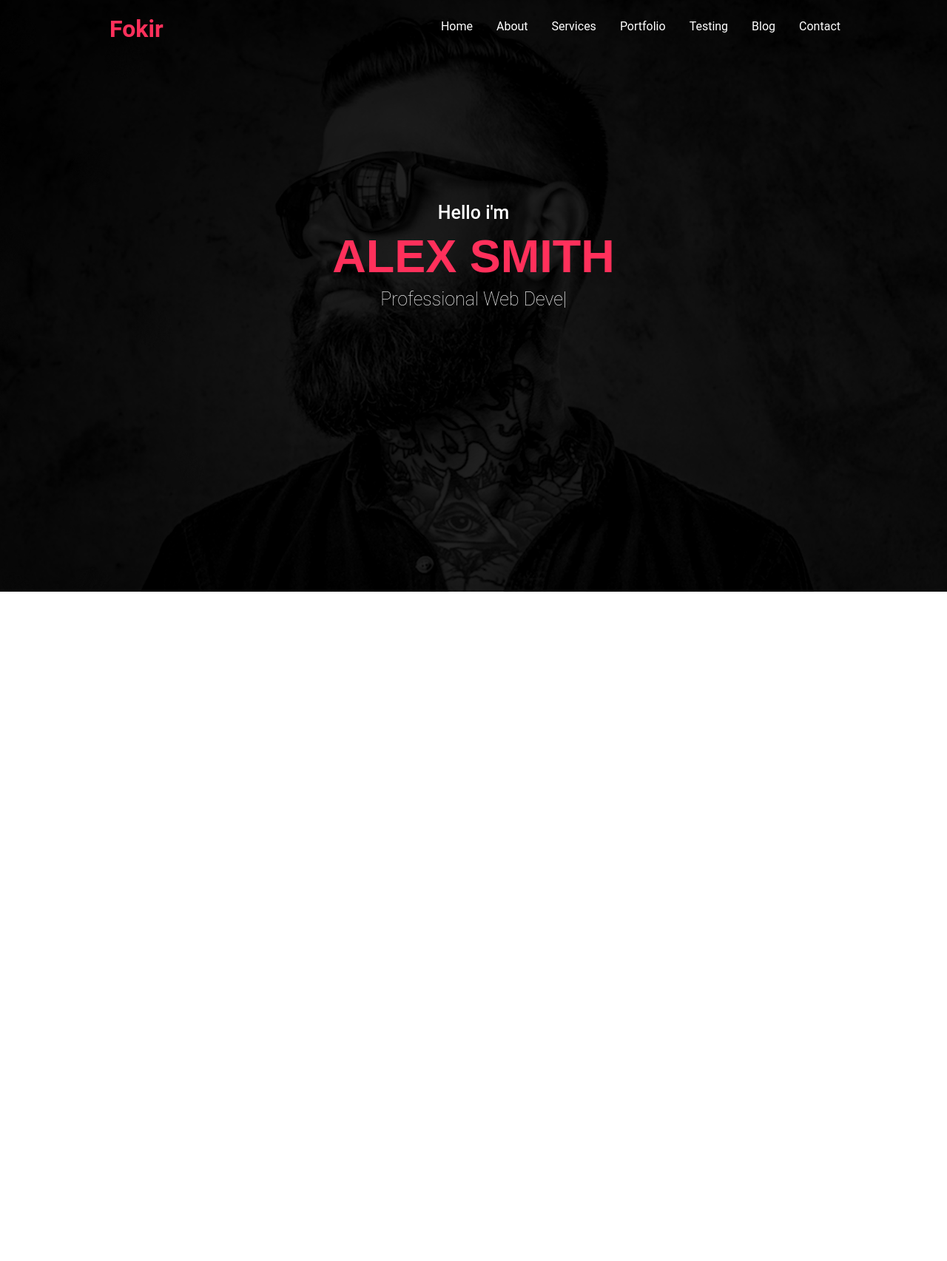
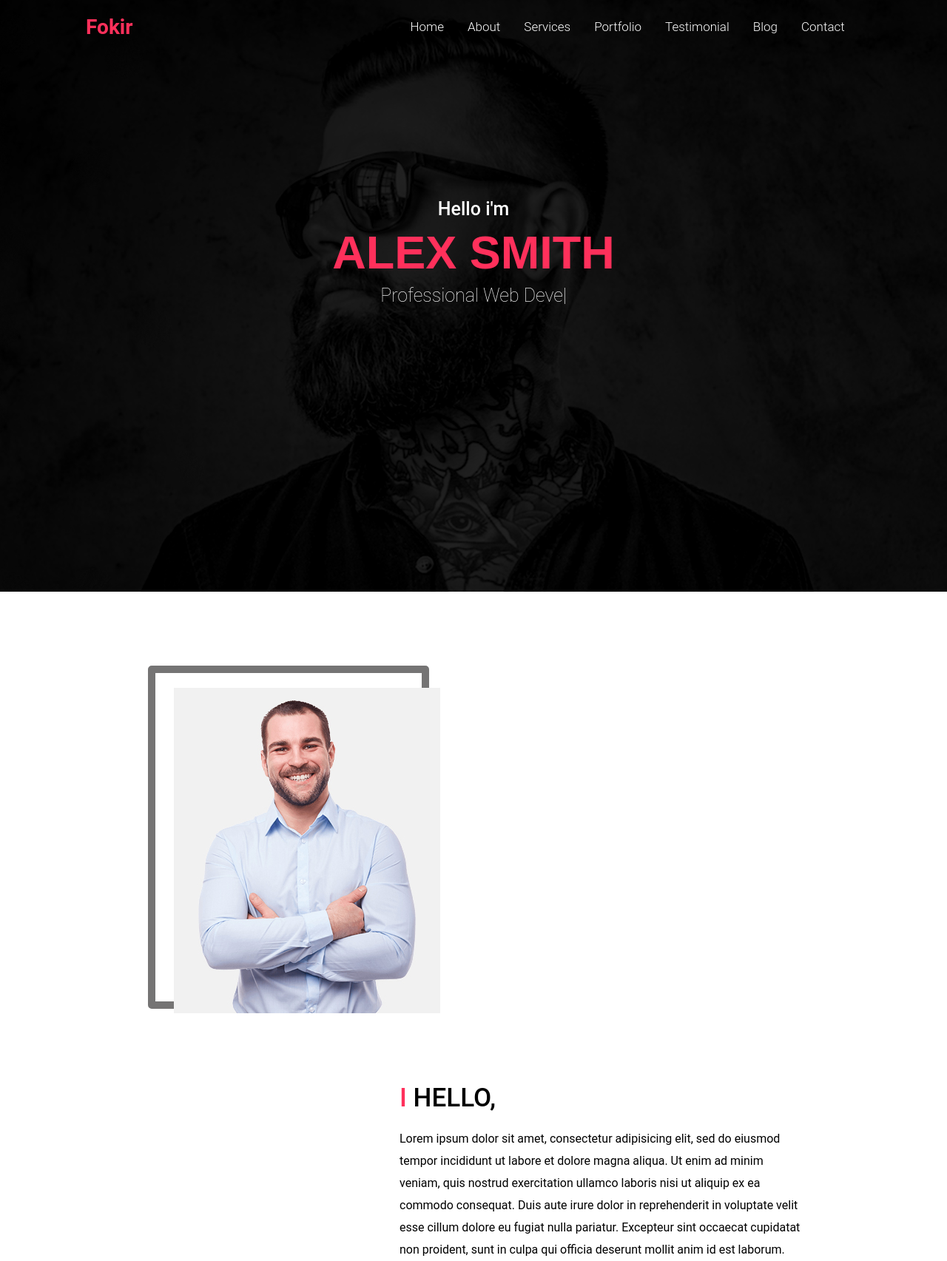
Before and after one commit to Shehab1001/fokir, a plain HTML site: page index.html in a window 1280 px wide. Shown: the whole page at 74% size. Before the commit the page ends 800 px from the top, so only its background shows below. Drawn offline with Linux system fonts and the light colour scheme.

Commit message:
About section

```diff
--- a/css/media.css
+++ b/css/media.css
@@ -0,0 +1,18 @@
+@media screen and (max-width:920px){
+    .nav i {
+    opacity: 1;
+    }
+
+    .home-content{
+        margin-top: 130px;
+        line-height: 25px;
+    }
+    .home-content h1{
+        font-size: 37px;
+    }
+
+    .nav-lists{
+       opacity: 0;
+
+    }
+}
--- a/css/style.css
+++ b/css/style.css
@@ -28,6 +28,13 @@ body{
   background-color: rgba(0, 0, 0, 0.8);
 }
 
+.nav i {
+  font-size: 30px;
+  margin-top: 30px;
+  float: right;
+  opacity: 0;
+}
+
 .nav-logo{
   float: left;
   margin:20px;
@@ -35,14 +42,14 @@ body{
 }
 .nav-logo a {
   text-decoration: none;
-  font-weight: 700;
-  font-size: 4vh;
+  font-weight: 580;
+  font-size: 3.5vh;
   color: rgb(255, 48, 91);
 }
 
 .nav {
   margin: auto;
-  width: 80%;
+  width: 85%;
 }
 
 .nav-lists ul{
@@ -58,8 +65,14 @@ body{
 .nav-lists ul li a {
   text-decoration: none;
   color: white;
+  font-weight: 300;
+  font-size: 17px;
+  transition: 1s all;
 }
 
+.nav-lists ul li a:hover{
+  color: rgb(255, 48, 91);
+}
 .home-content{
   margin-top: 190px;
   text-align: center;
@@ -399,11 +412,50 @@ body{
 
 }
 
+/*About Section*/
 
+.about{
+  height: 100vh;
+}
 
+.about-img{
+  float: left;
+  margin-top: 100px;
+  margin-left: 200px;
+  border: 10px solid rgb(117, 116, 116);
+  border-radius: 5px;
 
+}
 
+.about-img img{
+  width: 100%;
+  position: relative;
+  top: 20px;
+  left: 25px;
+}
 
+.about-cap{
+  float: right;
+  width: 50%;
+  margin-top: 100px;
+  margin-right: 100px
+}
+
+.about-cap h2 {
+  font-size: 35px;
+  font-weight: 500;
+  margin-bottom: 20px;
+}
+
+.about-cap h2::before{
+  content: 'I ';
+  color: rgb(255, 48, 91);
+}
+
+.about-cap p {
+  width: 85%;
+  line-height: 30px;
+}
 
 /*Global clear*/
 .clear{
--- a/index.html
+++ b/index.html
@@ -4,7 +4,9 @@
     <meta charset="UTF-8">
     <meta name="viewport" content="width=device-width, initial-scale=1.0">
     <title>Fokir - Personal Portfolio Bootstrap Template</title>
+   <link rel="stylesheet" href="css/all.min.css">
     <link rel="stylesheet" href="css/style.css">
+    <link rel="stylesheet" href="css/media.css">
 
 </head>
 <body>
@@ -13,6 +15,7 @@
     <div class="home">
         <div class="dark-layer">
             <div class="nav">
+                <i class="fa-solid fa-bars" style="color: #ffffff;"></i>
                 <div class="nav-logo">
                     <a href="index.html">Fokir</a>
                 </div>
@@ -22,7 +25,7 @@
                         <li><a href="">About</a></li>
                         <li><a href="">Services</a></li>
                         <li><a href="">Portfolio</a></li>
-                        <li><a href="">Testing</a></li>
+                        <li><a href="">Testimonial</a></li>
                         <li><a href="">Blog</a></li>
                         <li><a href="">Contact</a></li>
                     </ul>
@@ -33,13 +36,22 @@
                 <p class="p-top">Hello i'm</p>
                 <h1>ALEX SMITH</h1>
                 <p class="p-bottom">Professional Web </p>
-
-                <!-- <div class="counter" data-target="1000">0</div> -->
-
-
             </div>
         </div>
     </div>
+    <!--End Home Section-->
+    <!--Start About Section-->
+        <div class="about">
+            <div class="about-img">
+                <img src="images/about.jpg" alt="smiled person"/>
+            </div>
+            <div class="about-cap">
+                <h2>HELLO,</h2>
+                <p>Lorem ipsum dolor sit amet, consectetur adipisicing elit, sed do eiusmod tempor incididunt ut labore et dolore magna aliqua. Ut enim ad minim veniam, quis nostrud exercitation ullamco laboris nisi ut aliquip ex ea commodo consequat. Duis aute irure dolor in reprehenderit in voluptate velit esse cillum dolore eu fugiat nulla pariatur. Excepteur sint occaecat cupidatat non proident, sunt in culpa qui officia deserunt mollit anim id est laborum.</p>
+            </div>
+            <div class="clear"></div>
+        </div>
     <script src="script.js"></script>
+                    <!-- <div class="counter" data-target="1000">0</div> -->
 </body>
 </html>
```
